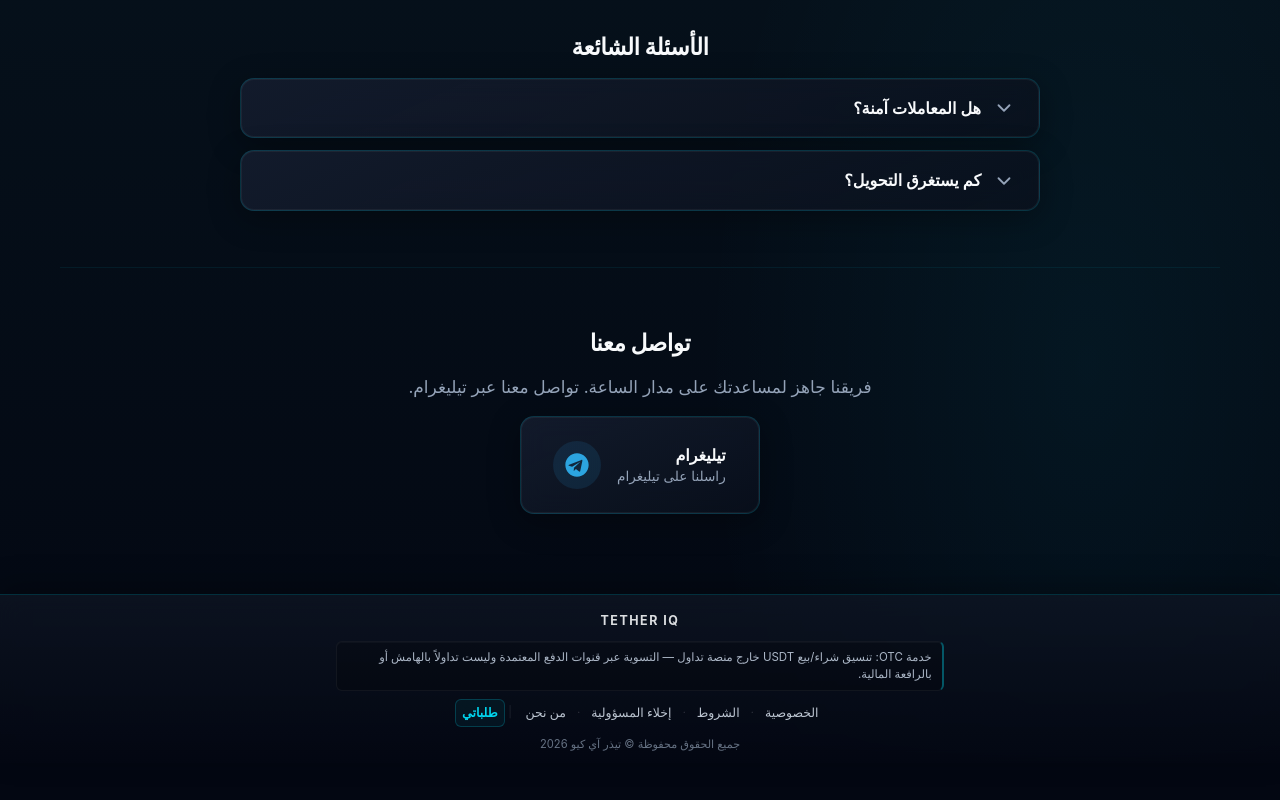
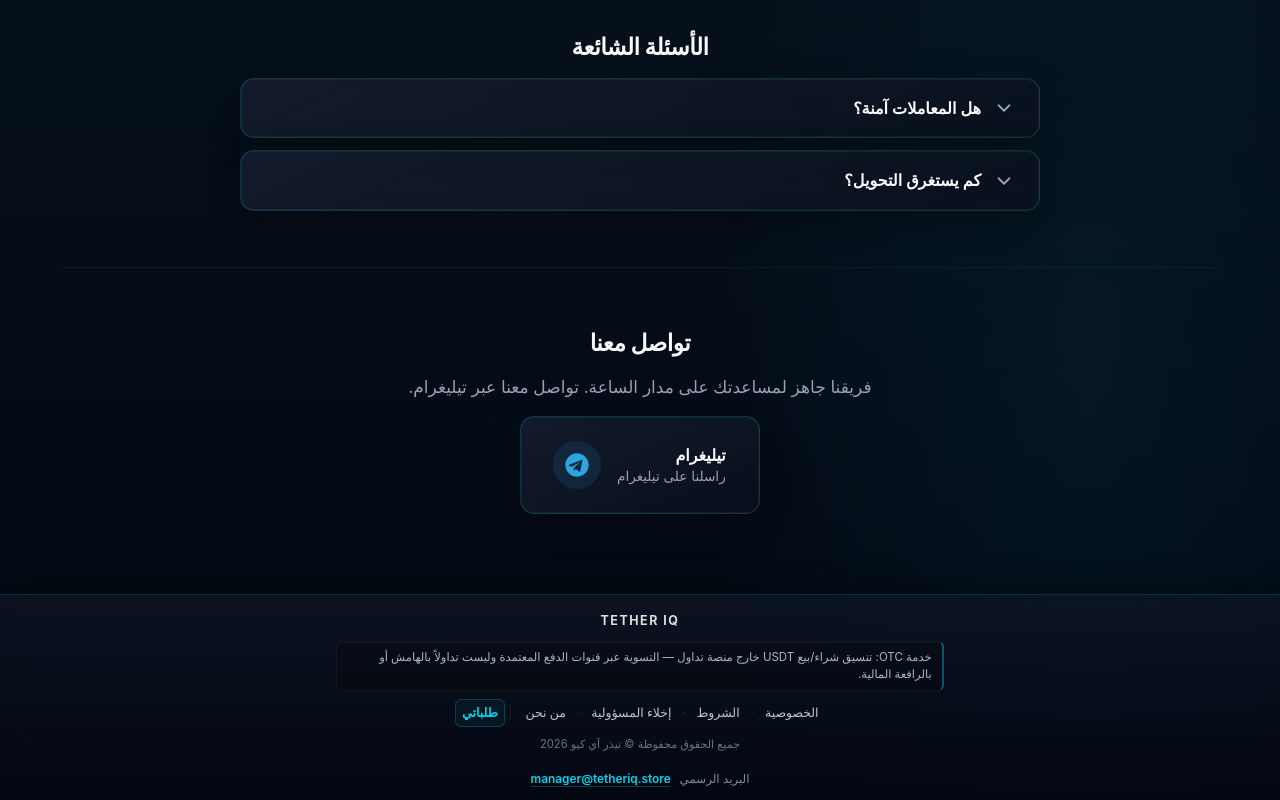
Before and after one commit to microgiftsx-sudo/TETHER-IQ, a React (Vite) app: page / in a window 1280 px wide. Shown: the part 2557-3357 px from the top of the page. Before the commit the page ends 3320 px from the top, so only its background shows below. Built offline with nearby package versions, Linux system fonts and the light colour scheme; no server answers.

Commit message:
Add official email section to footer and translations

```diff
--- a/src/components/Footer.jsx
+++ b/src/components/Footer.jsx
@@ -54,6 +54,19 @@
           </nav>
 
           <p className="site-footer__copyright">{t.footerText}</p>
+
+          <p className="site-footer__email" dir={isRtl ? 'rtl' : 'ltr'}>
+            <span className="site-footer__email-label">{t.footerOfficialEmailLabel}</span>
+            <wbr />
+            {' '}
+            <a
+              href={`mailto:${t.footerOfficialEmail}`}
+              className="site-footer__email-link"
+              rel="noopener noreferrer"
+            >
+              {t.footerOfficialEmail}
+            </a>
+          </p>
         </div>
       </div>
     </footer>
--- a/src/index.css
+++ b/src/index.css
@@ -649,6 +649,38 @@
   font-size: 0.7rem;
   line-height: 1.35;
   color: rgba(148, 163, 184, 0.68);
+}
+
+.site-footer__email {
+  margin: 0.65rem 0 0;
+  font-size: 0.74rem;
+  line-height: 1.5;
+  color: rgba(186, 198, 214, 0.88);
+}
+
+.site-footer__email-label {
+  color: rgba(148, 163, 184, 0.85);
+  margin-inline-end: 0.35rem;
+}
+
+.site-footer__email-link {
+  color: rgba(0, 229, 255, 0.92);
+  font-weight: 600;
+  text-decoration: none;
+  word-break: break-all;
+  border-bottom: 1px solid rgba(0, 229, 255, 0.25);
+  transition: color 0.15s ease, border-color 0.15s ease;
+}
+
+.site-footer__email-link:hover {
+  color: #5ef0ff;
+  border-bottom-color: rgba(94, 240, 255, 0.45);
+}
+
+.site-footer__email-link:focus-visible {
+  outline: 2px solid rgba(0, 229, 255, 0.45);
+  outline-offset: 2px;
+  border-radius: 4px;
 }
 
 /* Order tracking page */
--- a/src/translations.js
+++ b/src/translations.js
@@ -22,6 +22,8 @@
     faq2Q: "كم يستغرق التحويل؟",
     faq2A: "يتم التحويل بشكل متزامن خلال دقائق بعد إتمام تأكيد الدفع مع ممثل خدمة العملاء الخاص بنا.",
     footerText: "جميع الحقوق محفوظة © تيذر آي كيو 2026",
+    footerOfficialEmailLabel: "البريد الرسمي",
+    footerOfficialEmail: "manager@tetheriq.store",
     secureCheckout: "طلب تحويل أمن",
     checkoutDesc: "يرجى ملء النموذج وسيتم تحويلك لخدمة العملاء لإتمام الدفع بأمان تام.",
     namePlaceholder: "الاسم الكامل",
@@ -144,6 +146,8 @@
     faq2Q: "How long does the transfer take?",
     faq2A: "Transfers are processed synchronously within minutes after payment confirmation with our customer service rep.",
     footerText: "All rights reserved © TetherIQ 2026",
+    footerOfficialEmailLabel: "Official email",
+    footerOfficialEmail: "manager@tetheriq.store",
     secureCheckout: "Secure Transfer Request",
     checkoutDesc: "Please fill out the form; you'll be redirected to a rep to complete the payment safely.",
     namePlaceholder: "Full Name",
```
Also changed, not shown: public/.well-known/security.txt (added).
